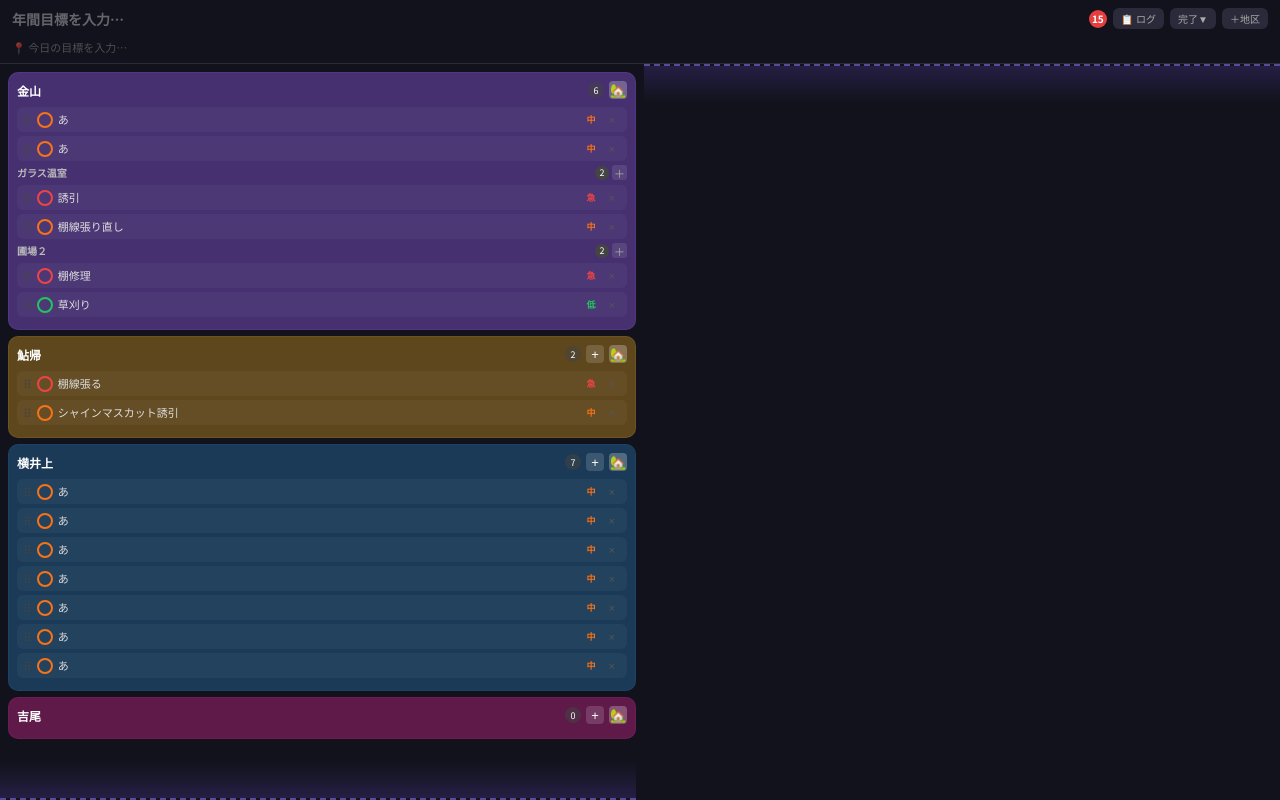
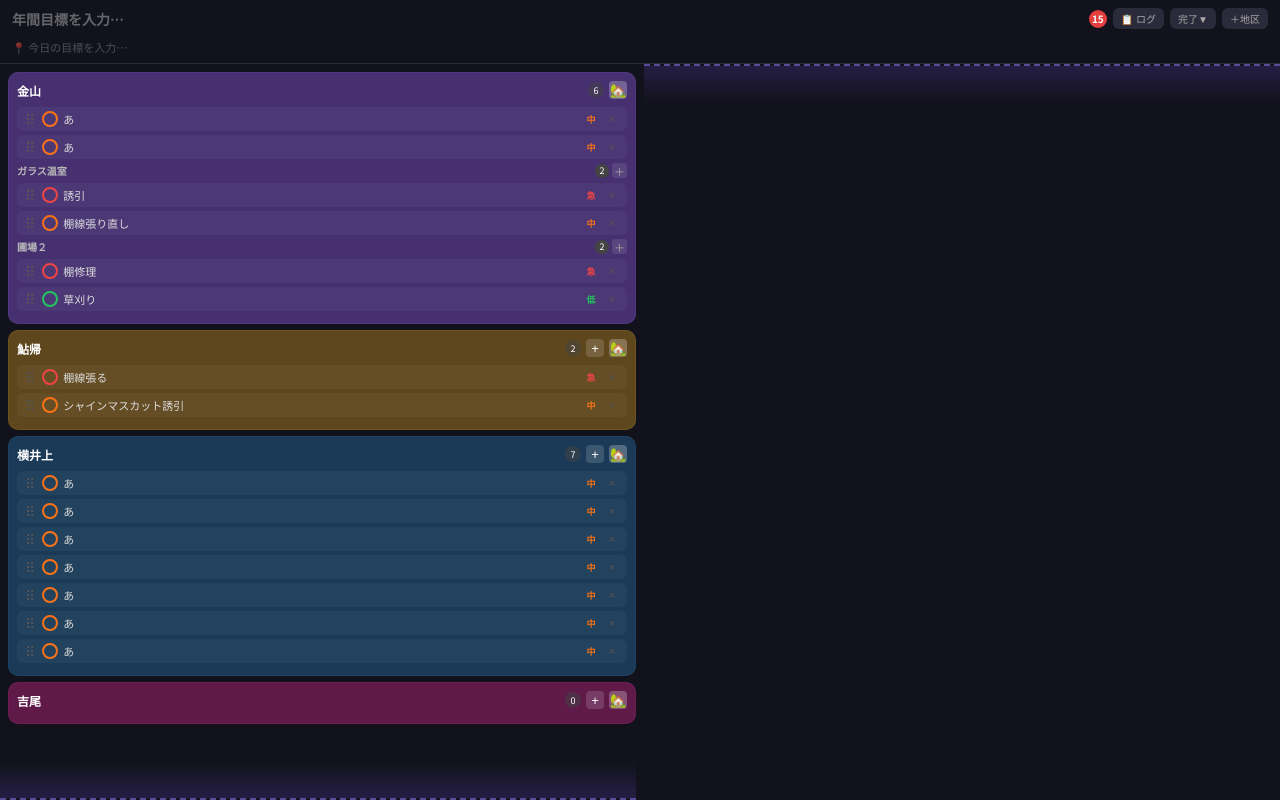
Before and after one commit to grapecampland/-todo, a React (Vite) app: page / in a window 1280 px wide. Built offline with nearby package versions, Linux system fonts and the light colour scheme.

Commit message:
Update styling and properties in main component

```diff
--- a/src/main.jsx
+++ b/src/main.jsx
@@ -188,12 +188,12 @@ function Task({ task, onChange, onDelete, dragHandlers }) {
   const c = P_COLOR[task.pri];
 
   return (
-    <div
-      style={{ display:"flex", alignItems:"center", gap:5, padding:"4px 6px",
-        background:"rgba(255,255,255,0.04)", borderRadius:6, marginBottom:2,
-        userSelect:"none" }}>
-      {/* ドラッグハンドル */}
-      <span {...dragHandlers} style={{ color:"#444", fontSize:12, cursor:"grab", flexShrink:0, touchAction:"none" }}>⠿</span>
+    <div style={{ display:"flex", alignItems:"center", gap:5, padding:"4px 6px",
+      background:"rgba(255,255,255,0.04)", borderRadius:6, marginBottom:2, userSelect:"none" }}>
+      <span {...dragHandlers} style={{
+        color:"#555", fontSize:14, cursor:"grab", flexShrink:0,
+        touchAction:"none", padding:"0 2px", lineHeight:1
+      }}>⠿</span>
       <button onClick={() => onChange({ ...task, done:!task.done })}
         style={{ width:16, height:16, borderRadius:"50%", border:`2px solid ${c}`,
           background: task.done ? c : "transparent", cursor:"pointer", padding:0, flexShrink:0 }} />
```
